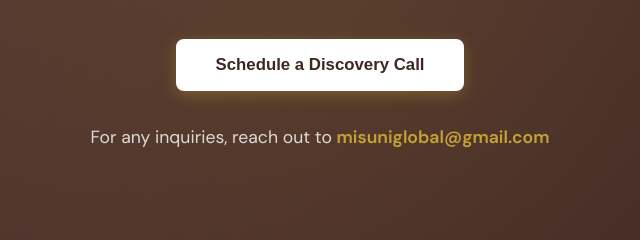
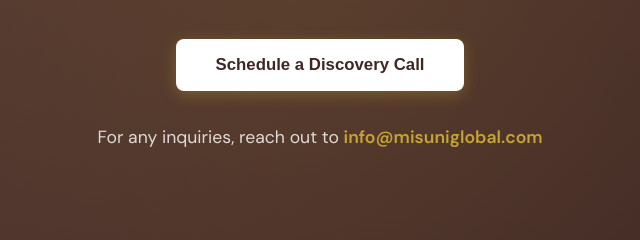
Before and after one commit to Aani005/Misuni-Website, a plain HTML site: page index.html in a window 1280 px wide. Shown: the part 6620-6860 px from the top of the page, 320-960 px from the left. Drawn offline with nearby package versions, Linux system fonts and the light colour scheme.

Commit message:
Update index.html
Email updated

```diff
--- a/index.html
+++ b/index.html
@@ -1282,7 +1282,7 @@
             <h2>Ready to Transform Your Operations?</h2>
             <p>Let's start with a conversation about your business needs and design a custom offshore support model for you.</p>
             <button class="btn-primary" style="background: white; color: var(--primary);" onclick="openModal()">Schedule a Discovery Call</button>
-            <p style="margin-top: 2rem; font-size: 1.1rem; opacity: 0.9;">For any inquiries, reach out to <a href="mailto:misuniglobal@gmail.com" style="color: var(--accent); text-decoration: none; font-weight: 600;">misuniglobal@gmail.com</a></p>
+            <p style="margin-top: 2rem; font-size: 1.1rem; opacity: 0.9;">For any inquiries, reach out to <a href="mailto:info@misuniglobal.com" style="color: var(--accent); text-decoration: none; font-weight: 600;">info@misuniglobal.com</a></p>
         </div>
     </section>
 
```
